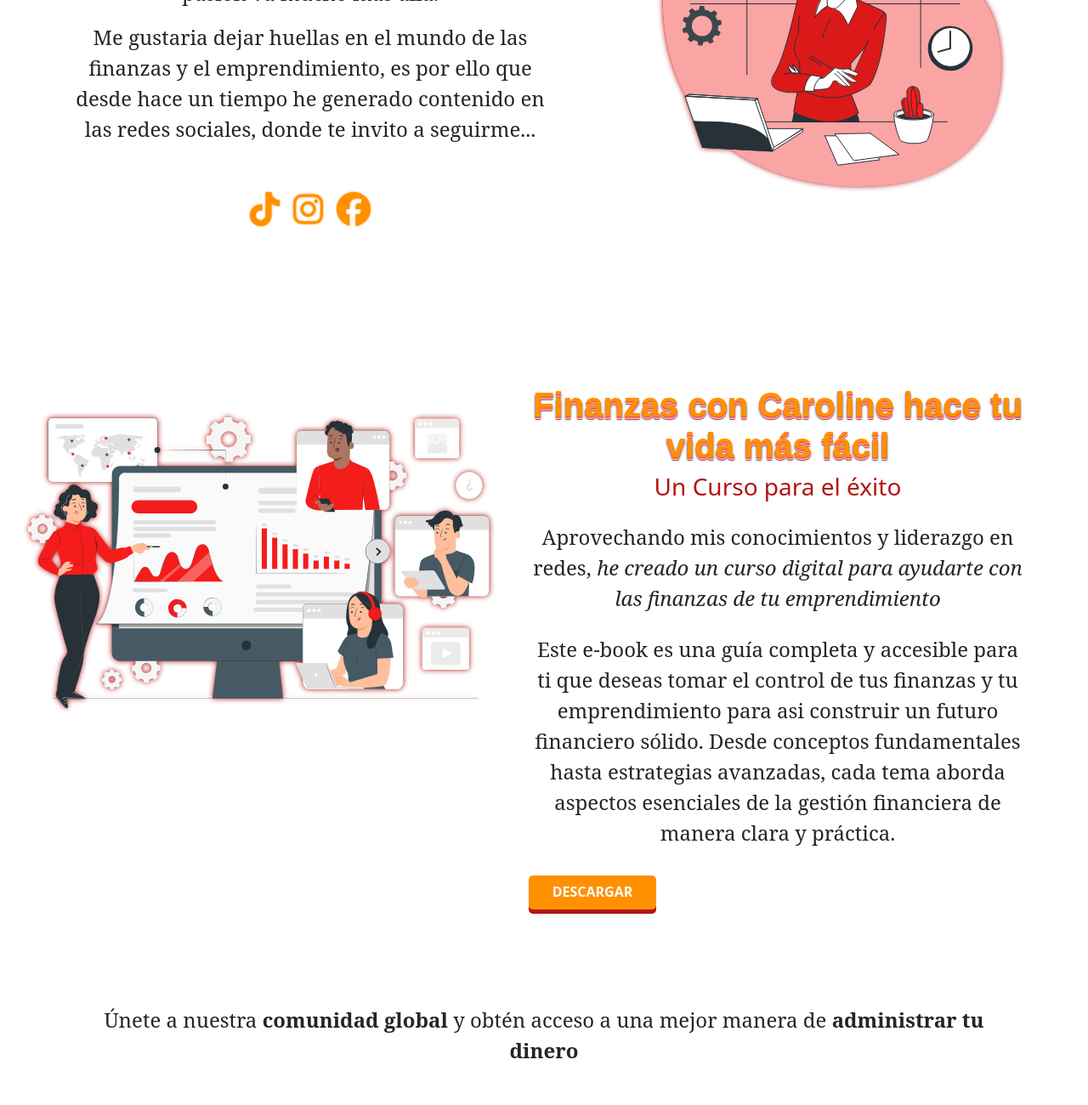
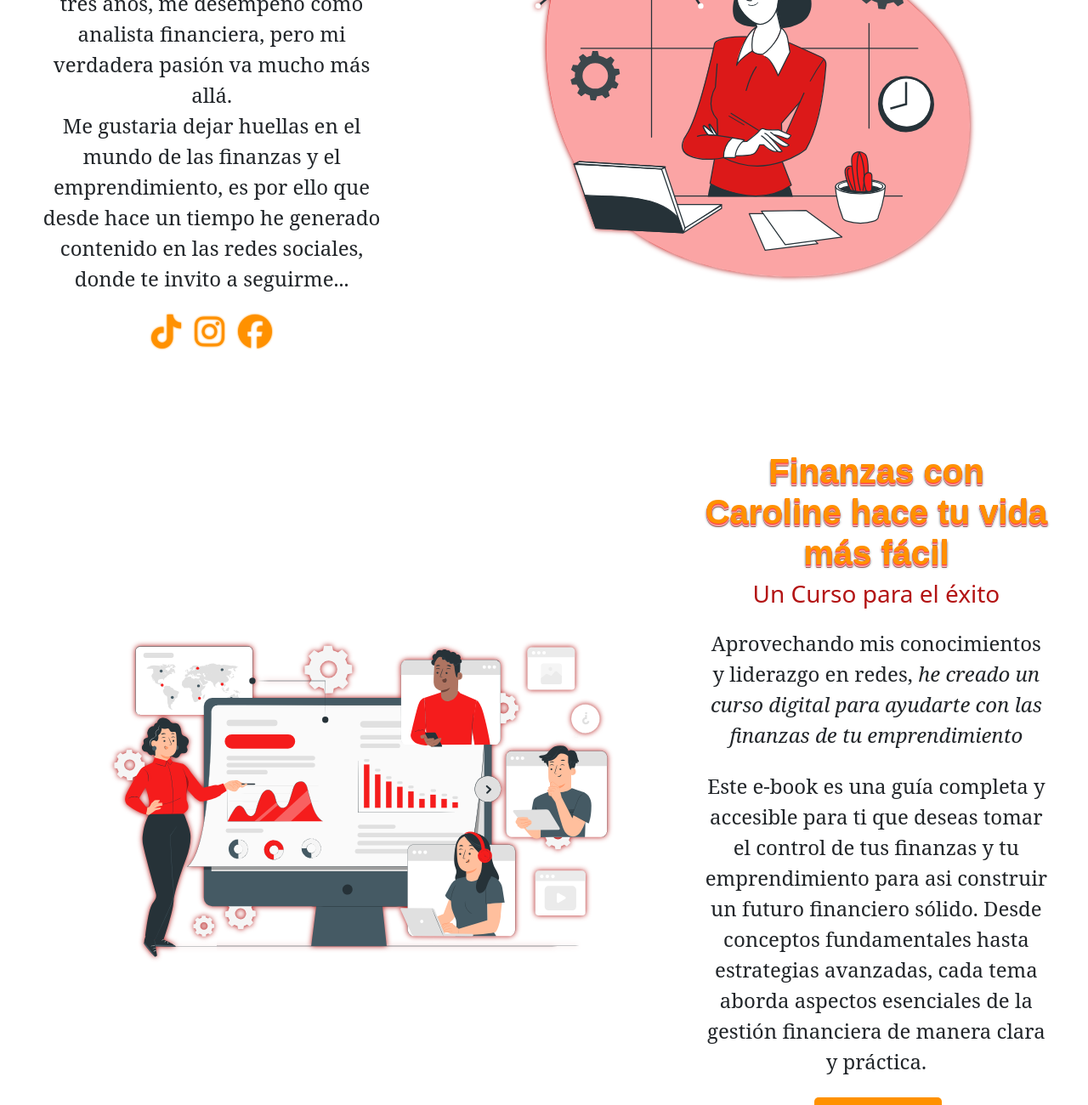
Before and after one commit to kairayary/Finanzas_con_Caroline, a plain HTML site: page index.html in a window 1280 px wide. Shown: the part 460-1760 px from the top of the page at 85% size. Drawn offline with nearby package versions, Linux system fonts and the light colour scheme.

Commit message:
ajustes para el diseño responsive

```diff
--- a/css/style.css
+++ b/css/style.css
@@ -19,15 +19,20 @@
     font-weight: 700;
     font-style: italic;
     font-size: 1.9rem;
-    /* color: #ff9100; */
 }
-a{
+
+a {
     text-decoration: none;
 }
 
-#about, #product, #community, .request{
-    min-height: 80vh;
+#about,
+#product,
+#community,
+.request {
+    min-height: 25vh;
+
 }
+
 .presentation {
 
     font-family: "Comfortaa", sans-serif;
@@ -37,12 +42,23 @@ a{
     text-shadow: 0 1px 0 #ff4949, 0 2px 0 #ff7777, 0 3px 0 #ffbbbb, 0 4px 0 #9f5b53, 0 1px 0 #b31414, 0 3px 3px rgba(38, 50, 56, 255);
 }
 
-.paragraphs {
+.paragraphsAbout {
+    margin-left: 1.5rem;
+}
+
+.paragraphs,.paragraphsAbout, .paragraphsCommunity {
     font-family: "Noto Serif", serif;
 }
 
-.presentationCaro {
+.presentationCaro,
+.presentationC {
     filter: drop-shadow(0 0 3px #b31414);
+    width: 650px;
+    height: 650px;
+}
+
+.presentationC {
+    margin-left: 20rem;
 }
 
 .button-3d {
@@ -96,12 +112,98 @@ span {
     text-shadow: 0 1px 0 #ff4949, 0 2px 0 #ff7777, 0 3px 0 #ffbbbb, 0 2px 0 #9f5b53, 0 2px 0 #b31414, 0 2px 1px rgba(38, 50, 56, 255);
 }
 
+.presentationCaro {
+    margin-left: 5rem;
+}
+
 .footerText {
     background-color: #ff9100
 }
 
 @media (max-width: 576px) {
-   .brand{
-    display: none;
-   }
+
+    .brand {
+        display: none;
+    }
+
+    #about,
+    #product,
+    #community,
+    .request,
+    .paragraphsAbout,
+    .presentationC {
+        margin: 0;
+        width: 100%;
+    }
+
+    .presentationCaro {
+        margin-left: 0rem;
+        width: 250px;
+        height: 250px;
+    }
+    .button-3d {
+        margin-left: 6.4rem;
+    }
+
+    .presentationC{
+        width: 410px;
+        height: 410px;
+
+    }
+    .register {
+        padding: 1.5rem;
+    }
 }
+
+@media (min-width: 768px) {
+    .presentationCaro {
+        width: 100%;
+        margin-left: 4rem;
+    }
+
+    #about,
+    #product,
+    #community,
+    .request,
+    .paragraphsAbout,
+    .presentationC {
+        margin: 0;
+        width: 100%;
+    }
+
+     .presentationCaro{
+
+        width: 100%;
+        margin-right: 2rem;
+    }
+
+    .button-3d {
+        margin-left: 22.5rem;
+    }
+
+    .paragraphsCommunity{
+        margin-left: 2.5rem;
+    }
+    .presentationC {
+        margin-left: 3rem;
+    }
+}
+@media (min-width: 992px) {
+
+
+    .presentationCaro,
+    .presentationC {
+        filter: drop-shadow(0 0 3px #b31414);
+        width: 650px;
+        height: 650px;
+    }
+    .paragraphsCommunity{
+        margin-left: 5rem;
+    }
+    .presentationC {
+        margin-left: 20rem;
+    }
+    .button-3d {
+        margin-left: 8rem;
+    }
+ }
--- a/index.html
+++ b/index.html
@@ -59,34 +59,33 @@
         <div class="line"></div>
     </header>
     <section class="container-fluid my-5" id="about">
-        <div class="ms-5 row align-items-center my-5">
-            <div class="col col-md-6 col-sm-6">
+        <div class="row align-items-center justify-content-evenly mt-5">
+            <div class="col col-lg-4 col-md-12 col-sm-6 mt-5">
                 <h1 class="presentation text-center">!HOLA!!! Soy <span class="">CAROLINE SADA</span></h1>
-                <p class="paragraphs text-center fs-4">Licenciada en Administración y Dirección de Empresas. Desde hace
+                <p class="paragraphsAbout text-center fs-4">Licenciada en Administración y Dirección de Empresas. Desde hace
                     tres años,
                     me desempeño como analista financiera, pero mi verdadera pasión va mucho más allá.</p>
-                <p class="paragraphs text-center fs-4">
+                <p class="paragraphsAbout text-center fs-4">
                     Me gustaria dejar huellas en el mundo de las finanzas y el emprendimiento, es por ello
                     que desde hace un tiempo he generado contenido en las redes sociales, donde te
                     invito a seguirme...
                 </p>
-                <div class="d-flex justify-content-center my-5">
-                    <div><i class="item fa-brands fa-tiktok p-2"></i></div>
-                    <div><i class="item fa-brands fa-instagram p-2"></i></div>
-                    <div><i class="item fa-brands fa-facebook p-2"></i></div>
+                <div class="d-flex justify-content-center my-3">
+                    <a><i class="item fa-brands fa-tiktok p-2"></i></a>
+                    <a><i class="item fa-brands fa-instagram p-2"></i></a>
+                    <a><i class="item fa-brands fa-facebook p-2"></i></a>
                 </div>
             </div>
-            <img class="presentationCaro col col-md-6 col-sm-6 " src="./img/carolineP.svg" width="500px" height="500px"
+            <img class="presentationCaro col col-lg-8 col-md-12 col-sm-6" src="./img/carolineP.svg"
                 alt="PresentaciónCaroline">
-
         </div>
     </section>
     <section class="container-fluid" id="product">
-        <div class="row justify-content-between me-5 mt-5">
-            <img class="presentationCaro col col-sm-6" src="./img/carolineC.svg" width="500px" height="500px"
+        <div class="row justify-content-evenly align-items-center">
+            <img class="presentationCaro col col-lg-8 col-md-12 col-sm-6" src="./img/carolineC.svg"
                 alt="CursoCaroline">
 
-            <div class="col col-sm-6 align-self-center my-5">
+            <div class="col col-lg-4 col-md-12 col-sm-6 my-5">
                 <h3 class="presentation text-center">Finanzas con Caroline hace tu vida más fácil </h2>
                     <h3 class="caption text-center">Un Curso para el éxito</h4>
                         <p class="paragraphs text-center fs-4 my-4">Aprovechando mis conocimientos y liderazgo en redes,
@@ -101,22 +100,19 @@
                             la
                             gestión financiera de manera clara y práctica.</p>
 
-                        <button class="button-3d my-3"><a class="buttonLink"
+                        <button class="button-3d my-2"><a class="buttonLink"
                                 href="./pages/descarga.html">DESCARGAR</a></button>
             </div>
         </div>
     </section>
-    <section class="container my-5" id="community">
-        <div class="text-center mt-5">
-            <p class="paragraphs fs-4 my-5">Únete a nuestra <strong> comunidad global</strong> y obtén acceso a una
+    <section class="container" id="community">
+        <div class="row text-center mt-5">
+            <p class="paragraphsCommunity col col-lg-12 col-md-12 col-ms-6 fs-4 my-5">Únete a nuestra <strong> comunidad global</strong> y obtén acceso a una
                 mejor manera de
                 <strong>administrar
                     tu dinero</strong>
             </p>
-            <img src="./img/Coins.svg" class="float-start" width="250px" height="250px">
-            <img class="presentationCaro" src="./img/Connected.svg" width="700px" height="700px" alt="Comunidad">
-            <img src="./img/Coins.svg" class="float-end" width="250px" height="250px">
-
+            <img class="presentationC text-center col-lg-12 col-md-12 col-sm-6" src="./img/Connected.svg"  alt="Comunidad">
         </div>
     </section>
 
@@ -126,27 +122,22 @@
             <div class="line"></div>
             <div class="container-fluid">
                 <section class="mt-2">
-
                     <div class="row text-center d-flex justify-content-center pt-2">
-
                         <div class="col-md-2">
                             <h6 class="text-uppercase font-weight-bold">
                                 <a href="#!" class="text-white">Inicio</a>
                             </h6>
                         </div>
-
                         <div class="col-md-2">
                             <h6 class="text-uppercase font-weight-bold">
                                 <a href="#about" class="text-white">Sobre Mi</a>
                             </h6>
                         </div>
-
                         <div class="col-md-2">
                             <h6 class="text-uppercase font-weight-bold">
                                 <a href="#product" class="text-white">Producto</a>
                             </h6>
                         </div>
-
                         <div class="col-md-2">
                             <h6 class="text-uppercase font-weight-bold">
                                 <a href="./pages/descarga.html" class="text-white">Contacto</a>
@@ -165,16 +156,16 @@
                     </div>
                 </section>
                 <section class="text-center mb-3">
-                    <a href="" class="text-white me-4">
+                    <a href="https://www.facebook.com/" target="_blank" class="text-white me-4">
                         <i class="fab fa-facebook-f"></i>
                     </a>
-                    <a href="" class="text-white me-4">
+                    <a href="https://twitter.com/?lang=es" target="_blank" class="text-white me-4">
                         <i class="fab fa-twitter"></i>
                     </a>
-                    <a href="" class="text-white me-4">
+                    <a href="https://www.google.com/?hl=es" target="_blank" class="text-white me-4">
                         <i class="fab fa-google"></i>
                     </a>
-                    <a href="" class="text-white me-4">
+                    <a href="https://www.instagram.com/" target="_blank" class="text-white me-4">
                         <i class="fab fa-instagram"></i>
                     </a>
                 </section>
```
Also changed, not shown: pages/descarga.html (+6 -6 lines).
